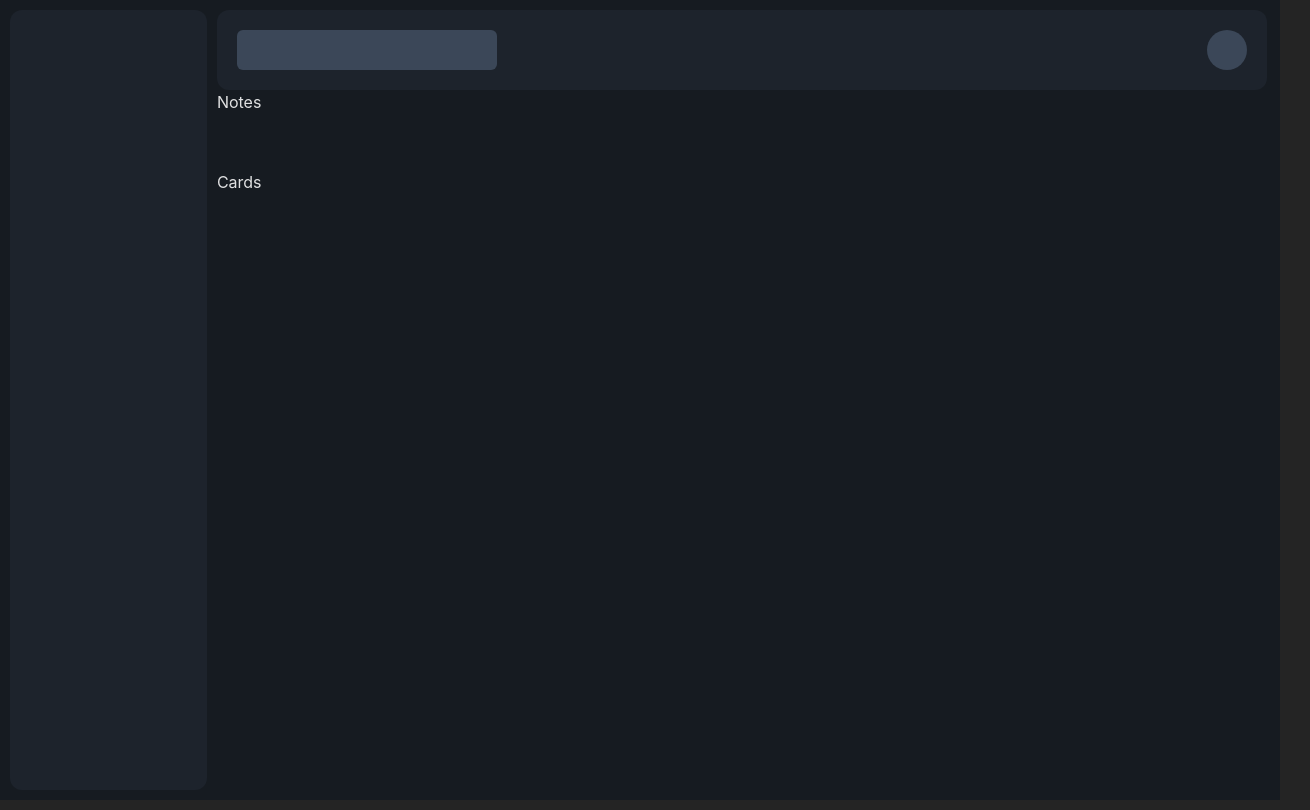
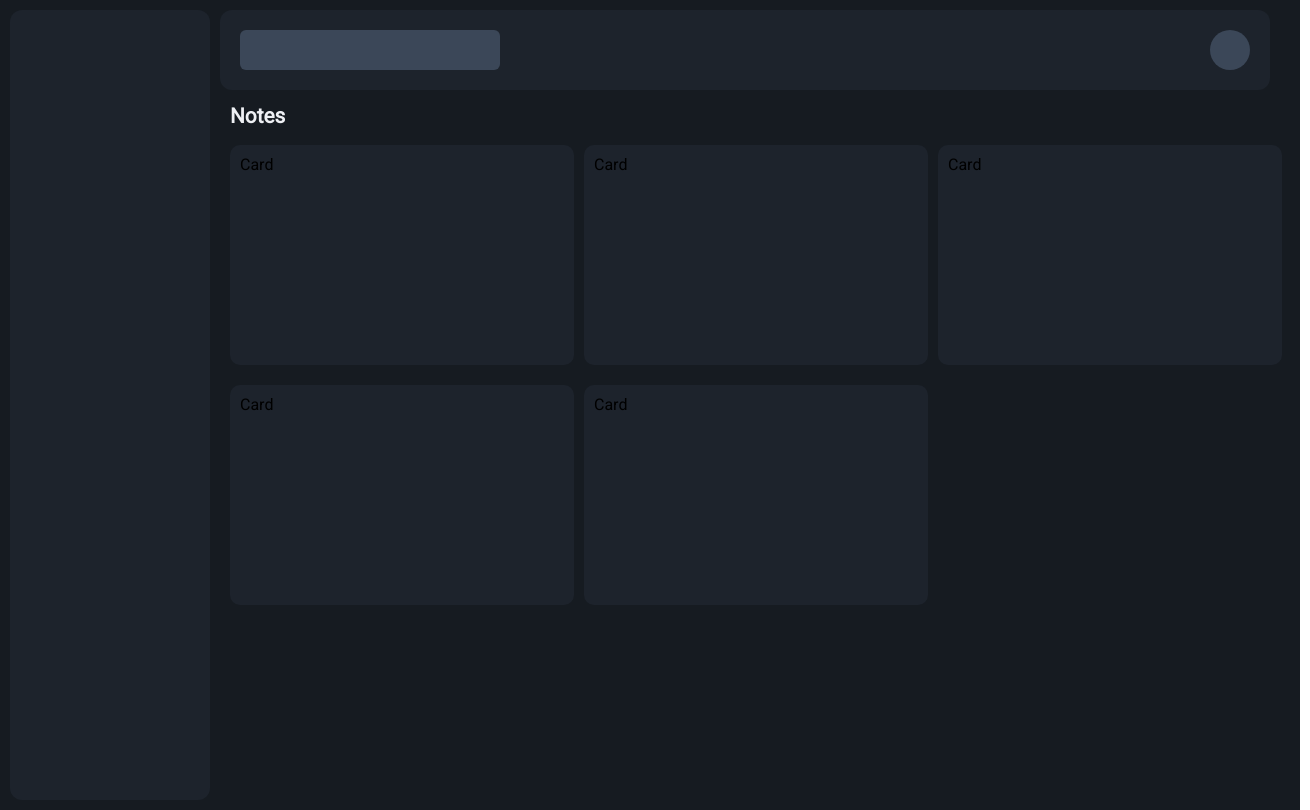
Before and after one commit to UtkarshRastogi0712/Clipnotes, a React (Vite) app: page / in a window 1280 px wide. Shown: the whole page, 1310 px wide, since content can reach past the window. Built offline with nearby package versions, Linux system fonts and the light colour scheme.

Commit message:
Card addes

```diff
--- /dev/null
+++ b/components/card.css
@@ -0,0 +1,11 @@
+.card {
+  min-width: 200px;
+  width: 30%;
+  min-height: 200px;
+  height: 30%;
+  background-color: #1d232c;
+  border-radius: 10px;
+  padding: 10px;
+  margin-top: 20px;
+  margin-left: 10px;
+}
--- /dev/null
+++ b/components/card.jsx
@@ -0,0 +1,8 @@
+import "./card.css";
+import React from "react";
+
+function Card() {
+  return <div className="card">Card</div>;
+}
+
+export default Card;
--- a/components/nonsidebar.css
+++ b/components/nonsidebar.css
@@ -7,6 +7,18 @@
   height: 90vh;
 }
 .note-title {
+  padding-left: 10px;
   width: 100%;
-  height: 80px;
+  height: 1.3rem;
 }
+h1 {
+  font-size: 1.3rem;
+  font-weight: 800;
+  color: #eef0f4;
+}
+.cards {
+  display: flex;
+  flex-direction: row;
+  justify-content: flex-start;
+  flex-wrap: wrap;
+}
--- a/components/nonsidebar.jsx
+++ b/components/nonsidebar.jsx
@@ -1,14 +1,20 @@
 import "./nonsidebar.css";
 import React from "react";
 import Topbar from "./topbar";
+import Card from "./card";
 
 function NonSideBar() {
   return (
     <div className="non-side-bar">
       <Topbar />
       <div className="canvas">
-        <div className="note-title">Notes</div>
-        <div className="note-cards">Cards</div>
+        <div className="note-title">
+          <h1>Notes</h1>
+        </div>
+        <dev className="cards">
+          {Array(4).fill(<Card />)}
+          <Card />
+        </dev>
       </div>
     </div>
   );
--- a/components/sidebar.css
+++ b/components/sidebar.css
@@ -1,4 +1,7 @@
 .sidebar {
+  position: sticky;
+  top: 0;
+  align-items: flex-start;
   width: 200px;
   border-radius: 12px;
   margin: 10px;
--- a/src/App.css
+++ b/src/App.css
@@ -1,6 +1,6 @@
 .col {
   display: flex;
-  height: 100vh;
-  width: 100vw;
+  height: auto;
+  width: auto;
   background-color: #161b21;
 }
--- a/src/index.css
+++ b/src/index.css
@@ -1,24 +1,12 @@
+@import url("https://fonts.googleapis.com/css2?family=Roboto&display=swap");
 :root {
-  font-family: Inter, system-ui, Avenir, Helvetica, Arial, sans-serif;
-  line-height: 1.5;
-  font-weight: 400;
-
-  color-scheme: light dark;
-  color: rgba(255, 255, 255, 0.87);
-  background-color: #242424;
-
-  font-synthesis: none;
-  text-rendering: optimizeLegibility;
-  -webkit-font-smoothing: antialiased;
-  -moz-osx-font-smoothing: grayscale;
-  -webkit-text-size-adjust: 100%;
+  font-family: "Roboto", sans-serif;
 }
-
 body {
   margin: 0;
   display: flex;
   place-items: center;
   min-width: 320px;
   min-height: 100vh;
-  overflow: hidden;
+  overflow-x: hidden;
 }
```
